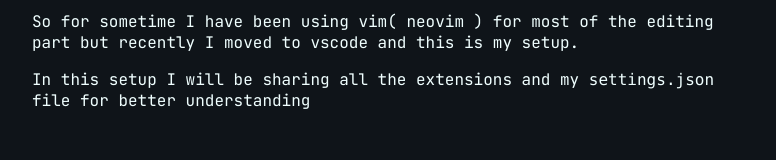
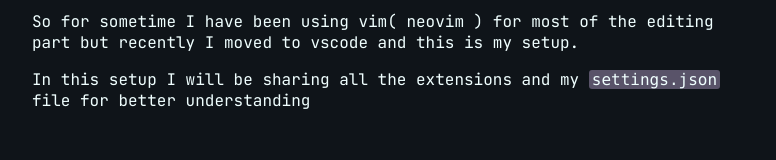
Before and after one commit to genzyy/genzyy_blogs, a React (Create React App) app: page /vscode_setup in a window 1280 px wide. Shown: the part 346-506 px from the top of the page, without its empty margins (248-1024 px from the left). Built offline with nearby package versions, Linux system fonts and the light colour scheme.

Commit message:
better backticks highlighting

```diff
--- a/src/BlogPage.css
+++ b/src/BlogPage.css
@@ -67,8 +67,10 @@
   text-decoration: underline;
 }
 
-.rmd p em code {
-  font-style: italic;
+.rmd p code {
+  background-color: #aa98c379;
+  padding: 0px 3px;
+  border-radius: 3px;
 }
 
 @media only screen and (max-width: 600px) {
```
